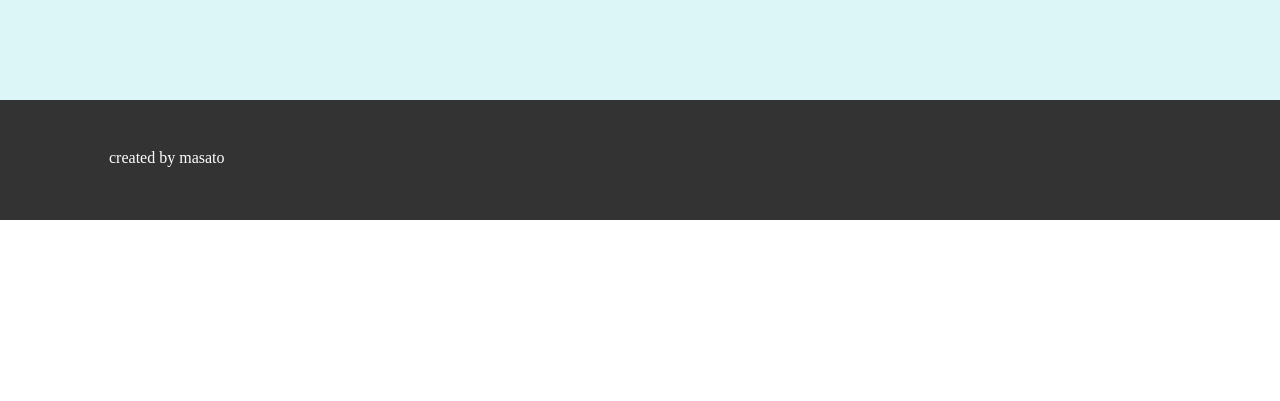
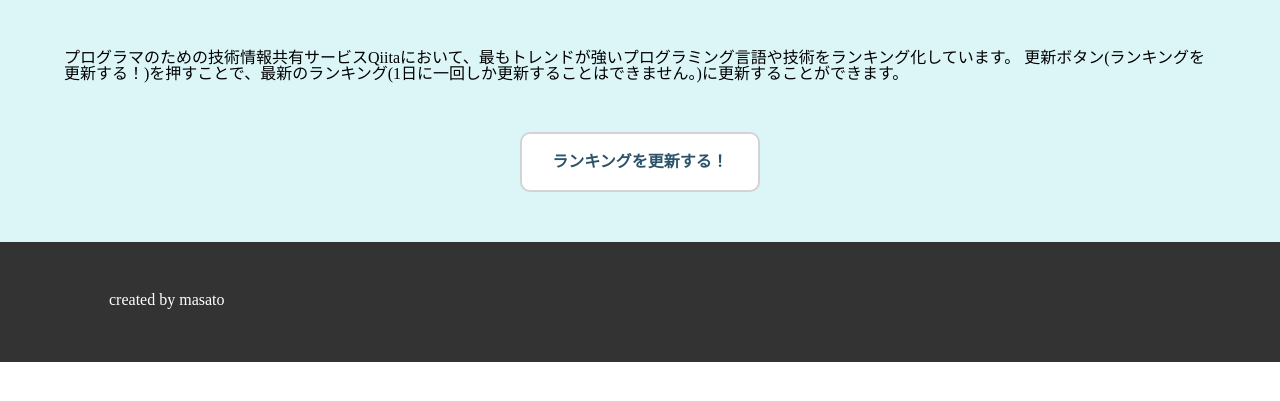
Before and after one commit to masato1230/qiita_app, a Django app: page / in a window 1280 px wide. Shown: the part 60-461 px from the top of the page. Run offline with Django 3.2, Linux system fonts and the light colour scheme; data that the repository does not hold is empty.

Commit message:
create basic of update action

```diff
--- a/qiita/static/css/home.css
+++ b/qiita/static/css/home.css
@@ -1,9 +1,25 @@
+
 
 /* top */
 .top {
   padding-top: 50px;
   padding-bottom: 50px;
   background-color: rgba(139, 224, 230, 0.3);;
+}
+
+.top__desc {
+  margin-bottom: 50px;
+}
+
+.top__update-button {
+  background-color: #fff;
+  display: block;
+  margin: 0 auto;
+  padding: 20px 30px;
+  border-radius: 10px;
+  border: 2px solid lightgray;
+  color:  rgb(43, 84, 106);
+  font-weight: bold;
 }
 
 .top .container {
@@ -36,3 +52,9 @@
   width: auto;
   max-width: 100%;
 }
+
+.top__card-title {
+  font-weight: bold;
+  margin-bottom: 20px;
+  font-size: 50px;
+}
--- a/qiita_app/templates/qiita_app/home.html
+++ b/qiita_app/templates/qiita_app/home.html
@@ -9,6 +9,11 @@
 
 <section class="top">
   <div class="container">
+    <p class="top__desc">
+      プログラマのための技術情報共有サービスQiitaにおいて、最もトレンドが強いプログラミング言語や技術をランキング化しています。
+      更新ボタン(ランキングを更新する！)を押すことで、最新のランキング(1日に一回しか更新することはできません。)に更新することができます。
+    </p>
+    <a class="top__update-button" href="{% url 'update' %}">ランキングを更新する！</a>
     {% for result in results %}
       <div class="top__card top__{{ forloop.counter }}">
         <div class="top__card--inner">
@@ -16,8 +21,8 @@
             {% include 'image.html' %}
           </div>
           <div class="top__card--right">
-            {{ forloop.counter }}位:{{ result.key }}
-            {{ result.value }}記事
+            <h1 class="top__card-title">{{ forloop.counter }}位：  {{ result.key }}</h1>
+            <p class="top__card-number">Qiitaでの記事数：  {{ result.value }}記事</p>
           </div>
         </div>
       </div>
--- a/qiita_app/views.py
+++ b/qiita_app/views.py
@@ -1,4 +1,4 @@
-from django.shortcuts import render
+from django.shortcuts import render, redirect
 from datetime import date
 import requests
 from collections import Counter
@@ -56,4 +56,4 @@ def update(request):
     result = Result(key=result[0], value=result[1])
     result.save()
 
-  return render(request, 'qiita_app/home.html', {'results': results})
+  return redirect(home)
```
